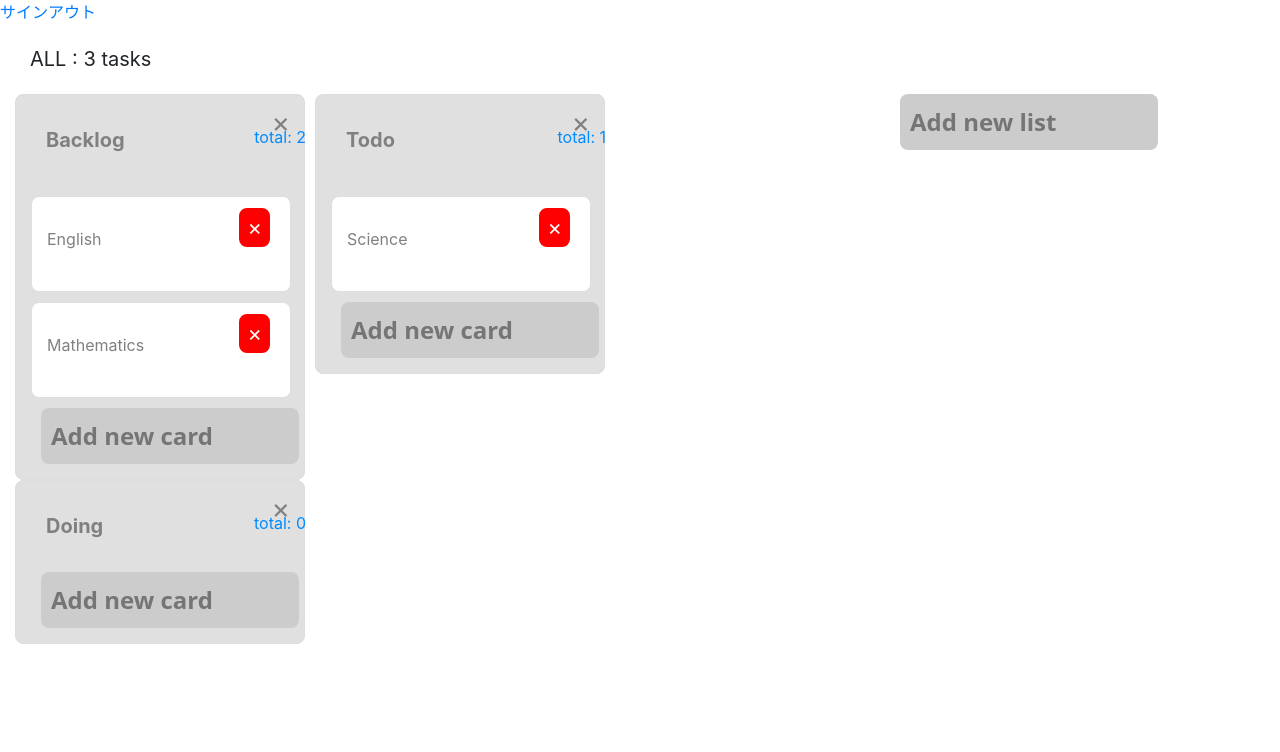
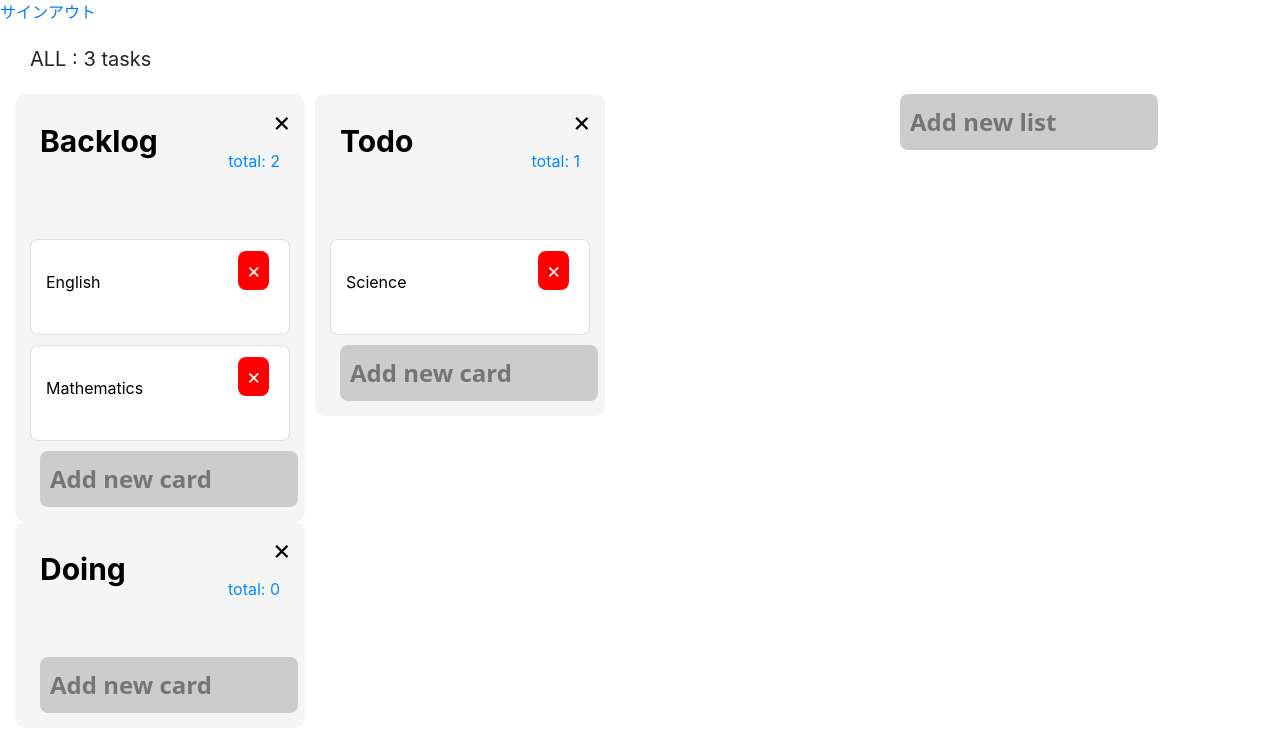
Before and after one commit to cmb-sy/Manage-Tasks-with-Kanban-board, a Vue app in the folder frontend/: page /backboard in a window 1280 px wide. Shown: the top 752 px of the page. Built offline with nearby package versions, Linux system fonts and the light colour scheme; the HTML template or start-up script is replaced by a standard one.

Commit message:
cssの修正

```diff
--- a/frontend/src/assets/css/style.css
+++ b/frontend/src/assets/css/style.css
@@ -104,15 +104,15 @@ main {
   margin: 0 5px auto;
   position: relative;
   display: inline-block;
-  flex-direction: column;
-  align-items: flex-start;
+  /* flex-direction: column; */
+  /* align-items: flex-start; */
   min-width: 290px;
   width: 290px;
-  background-color: #e0e0e0;
-  border-radius: 8px;
-  padding: 15px;
-  border: solid #ddd 1px;
-  color: gray;
+  background-color: whitesmoke; /*  リストの背景の色 */
+  border-radius: 10px; /*  リストの背景の形 */
+  padding: 15px; /*  リストの位置 */
+  border: solid white 0px;
+  color: black; /*  リスト名の色 */
   vertical-align: top;
 }
 
@@ -123,14 +123,14 @@ main {
 }
 
 .list-title {
-  font-size: 20px;
-  font-weight: bold;
-  padding: 15px;
+  font-size: 30px; /* リスト名の大きさ */
+  font-weight: bold; /* リスト名を太字にする */
+  padding: 10px; /* リスト名の位置 */
 }
 
 .list-counter {
   color: rgb(0, 140, 255);
-  padding: 15px;
+  padding: 40px; /* totalの位置*/
 }
 
 .deletelist {
```
